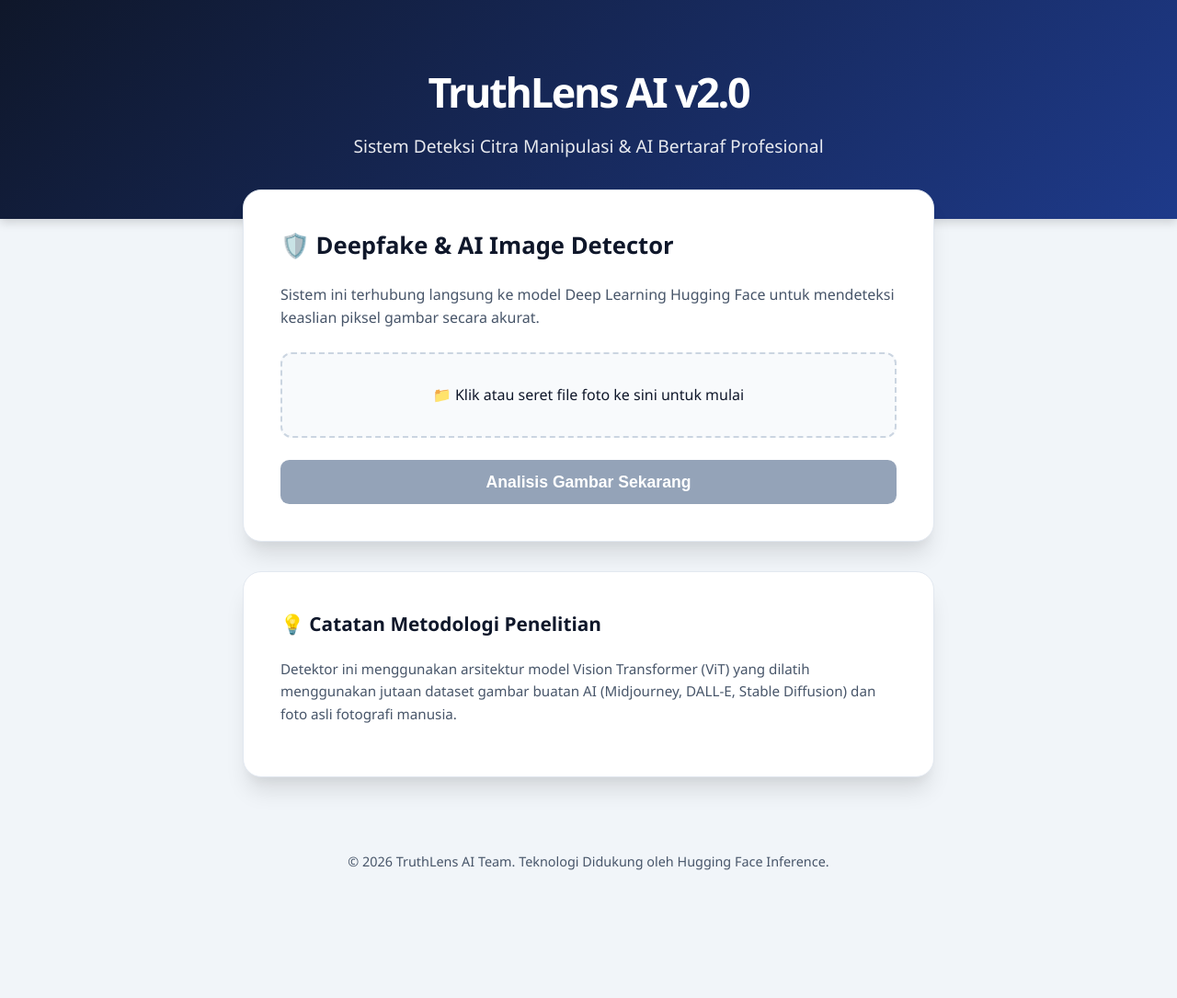
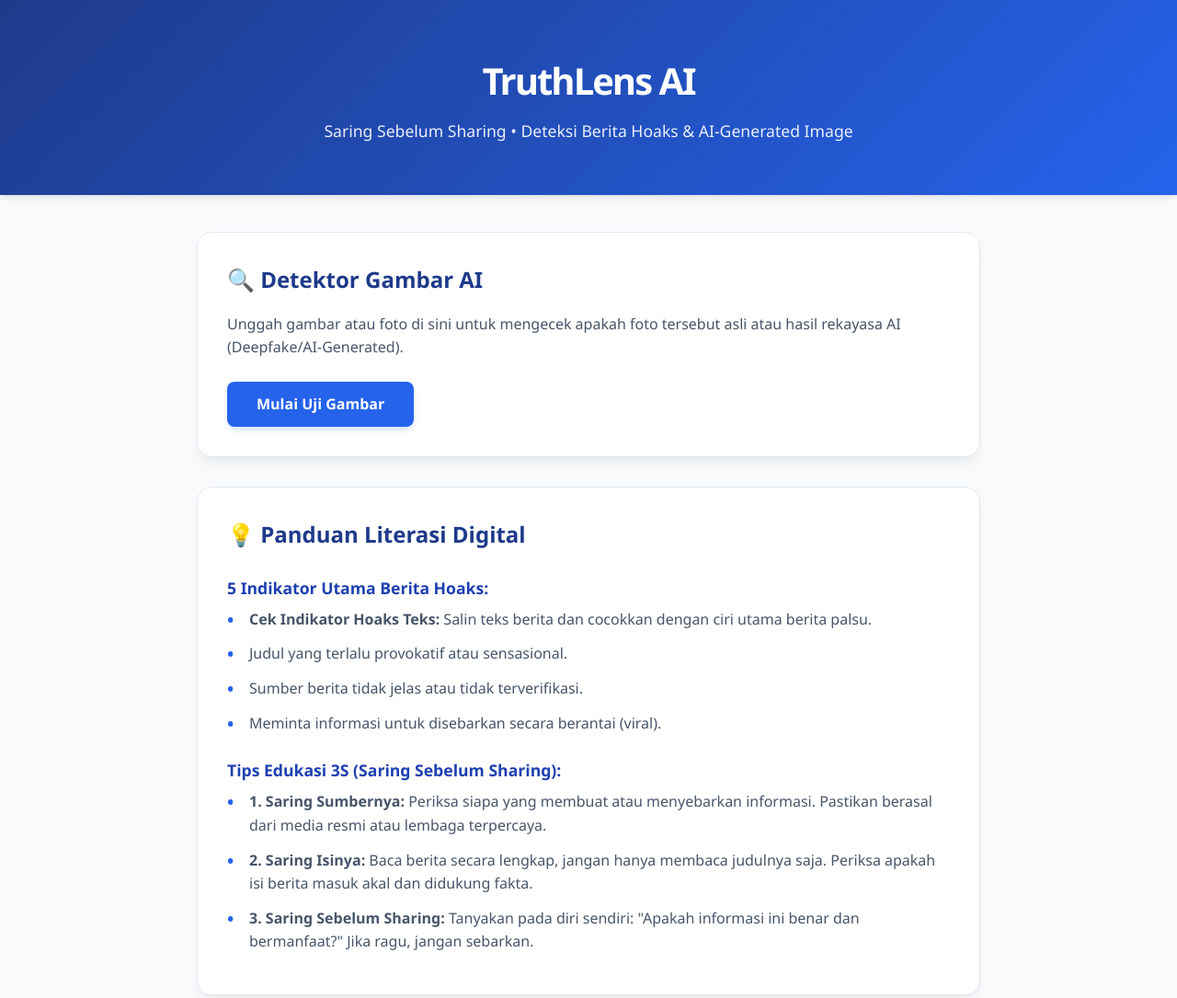
Before and after one commit to atiyasalis5/truthlens-ai, a plain HTML site: page index.html in a window 1280 px wide. Shown: the top 1085 px of the page at 92% size. Before the commit the page ends 980 px from the top, so only its background shows below. Drawn offline with Linux system fonts and the light colour scheme.

Commit message:
Add files via upload

```diff
--- a/index.html
+++ b/index.html
@@ -3,16 +3,15 @@
 <head>
     <meta charset="UTF-8">
     <meta name="viewport" content="width=device-width, initial-scale=1.0">
-    <title>TruthLens AI - Detektor Tingkat Lanjut</title>
+    <title>TruthLens AI</title>
     <style>
         :root {
-            --primary: #1e40af;
+            --primary: #2563eb;
             --primary-hover: #1d4ed8;
-            --bg-main: #f1f5f9;
+            --bg-main: #f8fafc;
             --card-bg: #ffffff;
             --text-dark: #0f172a;
             --text-muted: #475569;
-            --accent: #2563eb;
         }
 
         * {
@@ -29,28 +28,28 @@
         }
 
         header {
-            background: linear-gradient(135deg, #0f172a 0%, #1e3a8a 100%);
+            background: linear-gradient(135deg, #1e3a8a 0%, #2563eb 100%);
             color: white;
             text-align: center;
-            padding: 4rem 1.5rem;
-            box-shadow: 0 4px 10px rgba(0, 0, 0, 0.15);
+            padding: 3.5rem 1.5rem;
+            box-shadow: 0 4px 6px -1px rgba(0, 0, 0, 0.1);
         }
 
         header h1 {
-            font-size: 2.8rem;
+            font-size: 2.5rem;
             margin-bottom: 0.5rem;
             font-weight: 800;
             letter-spacing: -0.05em;
         }
 
         header p {
-            font-size: 1.2rem;
+            font-size: 1.1rem;
             opacity: 0.9;
         }
 
         main {
-            max-width: 800px;
-            margin: -2rem auto 3rem auto;
+            max-width: 900px;
+            margin: 2.5rem auto;
             padding: 0 1.5rem;
             display: grid;
             gap: 2rem;
@@ -58,94 +57,69 @@
 
         .card {
             background: var(--card-bg);
-            padding: 2.5rem;
-            border-radius: 1.25rem;
-            box-shadow: 0 20px 25px -5px rgba(0, 0, 0, 0.1), 0 10px 10px -5px rgba(0, 0, 0, 0.04);
+            padding: 2rem;
+            border-radius: 1rem;
+            box-shadow: 0 10px 15px -3px rgba(0, 0, 0, 0.05), 0 4px 6px -4px rgba(0, 0, 0, 0.05);
             border: 1px solid #e2e8f0;
         }
 
         .card h2 {
-            font-size: 1.6rem;
-            color: #0f172a;
-            margin-bottom: 1.2rem;
+            font-size: 1.5rem;
+            color: #1e3a8a;
+            margin-bottom: 1rem;
             display: flex;
             align-items: center;
-            gap: 0.6rem;
+            gap: 0.5rem;
         }
 
-        /* Desain Dropzone / Tempat Upload */
-        .upload-area {
-            border: 2px dashed #cbd5e1;
-            padding: 2rem;
-            border-radius: 0.75rem;
-            text-align: center;
-            background-color: #f8fafc;
-            cursor: pointer;
-            transition: all 0.3s ease;
+        .card h3 {
+            font-size: 1.1rem;
+            color: #1e40af;
+            margin: 1.5rem 0 0.5rem 0;
+        }
+
+        .card p {
+            color: var(--text-muted);
             margin-bottom: 1.5rem;
         }
 
-        .upload-area:hover {
-            border-color: var(--accent);
-            background-color: #eff6ff;
+        ul {
+            list-style-type: none;
         }
 
-        #imagePreview {
-            max-width: 100%;
-            max-height: 300px;
-            border-radius: 0.5rem;
-            margin-top: 1rem;
-            display: none;
-            box-shadow: 0 4px 6px rgba(0,0,0,0.05);
+        li {
+            position: relative;
+            padding-left: 1.5rem;
+            margin-bottom: 0.75rem;
+            color: var(--text-muted);
+        }
+
+        li::before {
+            content: "•";
+            color: var(--primary);
+            font-weight: bold;
+            font-size: 1.2rem;
+            position: absolute;
+            left: 0;
+            top: -2px;
         }
 
         .btn {
-            display: block;
-            width: 100%;
+            display: inline-block;
             background-color: var(--primary);
             color: white;
-            border: none;
-            padding: 0.85rem 2rem;
-            border-radius: 0.6rem;
-            font-size: 1.1rem;
+            text-decoration: none;
+            padding: 0.75rem 2rem;
+            border-radius: 0.5rem;
             font-weight: 600;
-            cursor: pointer;
             transition: all 0.2s ease;
-            text-align: center;
+            box-shadow: 0 4px 6px -1px rgba(37, 99, 235, 0.2);
         }
 
         .btn:hover {
             background-color: var(--primary-hover);
-        }
-
-        .btn:disabled {
-            background-color: #94a3b8;
-            cursor: not-allowed;
-        }
-
-        /* Bagian Hasil Analisis */
-        #resultContainer {
-            margin-top: 1.5rem;
-            padding: 1.5rem;
-            border-radius: 0.75rem;
-            background-color: #f8fafc;
-            border-left: 5px solid #10b981;
-            display: none;
-        }
-
-        #resultText {
-            font-size: 1.2rem;
-            font-weight: 700;
-            color: #1e293b;
-            margin-bottom: 0.5rem;
-        }
-
-        .loading-spinner {
-            display: none;
-            text-align: center;
-            margin: 1.5rem 0;
-            font-weight: 600;
-            color: var(--accent);
+            transform: translateY(-1px);
+            box-shadow: 0 10px 15px -3px rgba(37, 99, 235, 0.3);
         }
 
         footer {
@@ -153,128 +127,50 @@
             padding: 2rem;
             color: var(--text-muted);
             font-size: 0.9rem;
+            margin-top: 4rem;
+            border-top: 1px solid #e2e8f0;
         }
     </style>
 </head>
 <body>
 
     <header>
-        <h1>TruthLens AI v2.0</h1>
-        <p>Sistem Deteksi Citra Manipulasi & AI Bertaraf Profesional</p>
+        <h1>TruthLens AI</h1>
+        <p>Saring Sebelum Sharing • Deteksi Berita Hoaks &amp; AI-Generated Image</p>
     </header>
 
     <main>
-        <!-- INPUT DETEKTOR INTERAKTIF -->
+
         <div class="card">
-            <h2>🛡️ Deepfake & AI Image Detector</h2>
-            <p style="color: var(--text-muted); margin-bottom: 1.5rem;">Sistem ini terhubung langsung ke model Deep Learning Hugging Face untuk mendeteksi keaslian piksel gambar secara akurat.</p>
-
-            <div class="upload-area" onclick="document.getElementById('fileInput').click()">
-                <p id="uploadPrompt">📁 Klik atau seret file foto ke sini untuk mulai</p>
-                <input type="file" id="fileInput" accept="image/*" style="display: none;">
-                <img id="imagePreview" alt="Preview Gambar">
-            </div>
-
-            <button class="btn" id="analyzeBtn" disabled>Analisis Gambar Sekarang</button>
-
-            <div class="loading-spinner" id="spinner">⏳ Sedang menganalisis struktur piksel AI...</div>
-
-            <div id="resultContainer">
-                <div id="resultText">Hasil Analisis:</div>
-                <p id="confidenceScore" style="color: var(--text-muted); font-size: 0.95rem;"></p>
-            </div>
+            <h2>🔍 Detektor Gambar AI</h2>
+            <p>Unggah gambar atau foto di sini untuk mengecek apakah foto tersebut asli atau hasil rekayasa AI (Deepfake/AI-Generated).</p>
+            <!-- DI SINI LINK BARU KAMU SUDAH SAYA PASANG -->
+            <a href="https://teachablemachine.withgoogle.com/models/7Embce4Iq/" class="btn" target="_blank">Mulai Uji Gambar</a>
         </div>
 
-        <!-- PANDUAN LITERASI -->
-        <div class="card" style="font-size: 0.95rem;">
-            <h2 style="font-size: 1.3rem;">💡 Catatan Metodologi Penelitian</h2>
-            <p style="color: var(--text-muted); margin-bottom: 1rem;">Detektor ini menggunakan arsitektur model Vision Transformer (ViT) yang dilatih menggunakan jutaan dataset gambar buatan AI (Midjourney, DALL-E, Stable Diffusion) dan foto asli fotografi manusia.</p>
+        <div class="card">
+            <h2>💡 Panduan Literasi Digital</h2>
+
+            <h3>5 Indikator Utama Berita Hoaks:</h3>
+            <ul>
+                <li><strong>Cek Indikator Hoaks Teks:</strong> Salin teks berita dan cocokkan dengan ciri utama berita palsu.</li>
+                <li>Judul yang terlalu provokatif atau sensasional.</li>
+                <li>Sumber berita tidak jelas atau tidak terverifikasi.</li>
+                <li>Meminta informasi untuk disebarkan secara berantai (viral).</li>
+            </ul>
+
+            <h3>Tips Edukasi 3S (Saring Sebelum Sharing):</h3>
+            <ul>
+                <li><strong>1. Saring Sumbernya:</strong> Periksa siapa yang membuat atau menyebarkan informasi. Pastikan berasal dari media resmi atau lembaga terpercaya.</li>
+                <li><strong>2. Saring Isinya:</strong> Baca berita secara lengkap, jangan hanya membaca judulnya saja. Periksa apakah isi berita masuk akal dan didukung fakta.</li>
+                <li><strong>3. Saring Sebelum Sharing:</strong> Tanyakan pada diri sendiri: &quot;Apakah informasi ini benar dan bermanfaat?&quot; Jika ragu, jangan sebarkan.</li>
+            </ul>
         </div>
     </main>
 
     <footer>
-        <p>© 2026 TruthLens AI Team. Teknologi Didukung oleh Hugging Face Inference.</p>
+        <p>© 2026 TruthLens AI Team. All Rights Reserved.</p>
     </footer>
 
-    <script>
-        const fileInput = document.getElementById('fileInput');
-        const imagePreview = document.getElementById('imagePreview');
-        const uploadPrompt = document.getElementById('uploadPrompt');
-        const analyzeBtn = document.getElementById('analyzeBtn');
-        const spinner = document.getElementById('spinner');
-        const resultContainer = document.getElementById('resultContainer');
-        const resultText = document.getElementById('resultText');
-        const confidenceScore = document.getElementById('confidenceScore');
-
-        let imageFile = null;
-
-        // Preview gambar saat dipilih
-        fileInput.addEventListener('change', function(e) {
-            const file = e.target.files[0];
-            if (file) {
-                imageFile = file;
-                const reader = new FileReader();
-                reader.onload = function(event) {
-                    imagePreview.src = event.target.result;
-                    imagePreview.style.display = 'inline-block';
-                    uploadPrompt.innerText = `File siap: ${file.name}`;
-                    analyzeBtn.disabled = false;
-                }
-                reader.readAsDataURL(file);
-                resultContainer.style.display = 'none';
-            }
-        });
-
-        // Proses Analisis menggunakan API Hugging Face
-        analyzeBtn.addEventListener('click', async function() {
-            if (!imageFile) return;
-
-            // Efek Loading
-            spinner.style.display = 'block';
-            analyzeBtn.disabled = true;
-            resultContainer.style.display = 'none';
-
-            try {
-                // Menggunakan model pendeteksi AI image paling populer di Hugging Face
-                const response = await fetch("https://api-inference.huggingface.co/models/umm-maybe/AI-image-detector", {
-                    headers: { "Content-Type": "application/octet-stream" },
-                    method: "POST",
-                    body: imageFile,
-                });
-
-                const result = await response.json();
-
-                spinner.style.display = 'none';
-                analyzeBtn.disabled = false;
-
-                if (result && result.length > 0) {
-                    // Cari skor tertinggi antara "ai" atau "human"
-                    const topResult = result[0];
-                    const label = topResult.label.toUpperCase();
-                    const score = (topResult.score * 100).toFixed(2);
-
-                    resultContainer.style.display = 'block';
-
-                    if(label === 'AI') {
-                        resultContainer.style.borderLeftColor = '#ef4444'; // Merah jika AI
-                        resultText.innerHTML = `⚠️ Terdeteksi: Gambar Buatan AI`;
-                        confidenceScore.innerHTML = `Tingkat keyakinan sistem: <strong>${score}% AI-Generated</strong>. Ditemukan pola piksel artifisial.`;
-                    } else {
-                        resultContainer.style.borderLeftColor = '#10b981'; // Hijau jika asli
-                        resultText.innerHTML = `✅ Terdeteksi: Gambar Asli (Manusia)`;
-                        confidenceScore.innerHTML = `Tingkat keyakinan sistem: <strong>${score}% Asli/Fotografi</strong>. Struktur piksel konsisten dengan kamera organik.`;
-                    }
-                } else {
-                    alert("Gagal membaca hasil analisis. Coba gunakan gambar lain.");
-                }
-
-            } catch (error) {
-                console.error(error);
-                spinner.style.display = 'none';
-                analyzeBtn.disabled = false;
-                alert("Terjadi masalah jaringan atau API sedang sibuk. Silakan coba sesaat lagi.");
-            }
-        });
-    </script>
 </body>
 </html>
```
